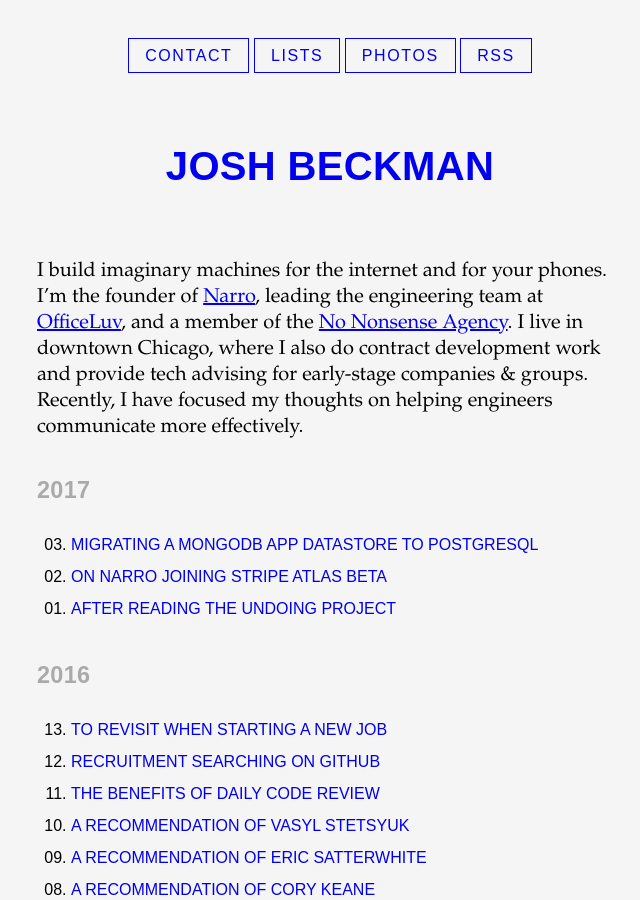
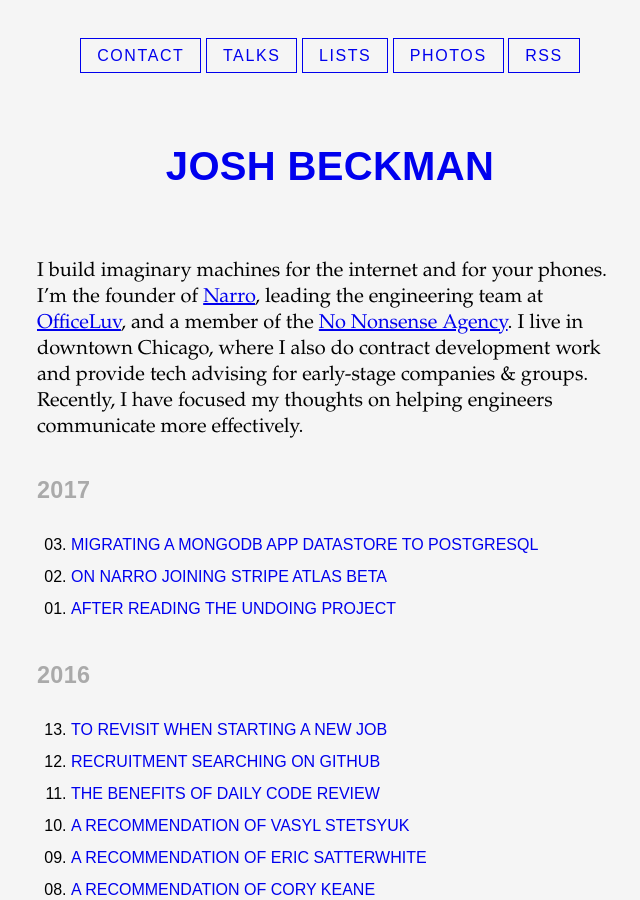
Before and after one commit to joshbeckman/andjosh.github.io, a Jekyll site: the page built from index.html, in a window 1280 px wide and 900 px high. Shown: the whole window, without its empty margins (310-950 px from the left). Built offline with Jekyll 4.4.1, drawn with Linux system fonts in a browser that asks for light colours.

Commit message:
Link to talks/presentations

```diff
--- a/_layouts/page.html
+++ b/_layouts/page.html
@@ -18,6 +18,7 @@
         </h2>
         <div class="about">
             <a href="/" title="Archive">Archive</a>
+            <a href="/presents" title="Presentations">Talks</a>
             <a href="/contact" title="Contact Josh" rel="about">Contact</a>
             <a href="/lists" title="Lists of Preset, Past, &amp; Future">Lists</a>
             <a href="//vsco.com/andjosh" title="Photos">Photos</a>
--- a/_layouts/post.html
+++ b/_layouts/post.html
@@ -47,6 +47,7 @@
         </h2>
         <div class="about">
             <a href="/" title="Archive">Archive</a>
+            <a href="/presents" title="Presentations">Talks</a>
             <a href="/contact" title="Contact Josh" rel="about">Contact</a>
             <a href="/lists" title="Lists of Preset, Past, &amp; Future">Lists</a>
             <a href="//vsco.com/andjosh" title="Photos">Photos</a>
--- a/index.html
+++ b/index.html
@@ -7,6 +7,7 @@
     <div class="header-inner">
         <div class="about about-header">
             <a href="/contact" title="Contact Josh" rel="about">Contact</a>
+            <a href="/presents" title="Presentations">Talks</a>
             <a href="/lists" title="Lists of Preset, Past, &amp; Future">Lists</a>
             <a href="//vsco.com/andjosh" title="Photos">Photos</a>
             <a href="/rss.xml" title="Subscribe to the RSS feed" rel="alternate">RSS</a>
```
